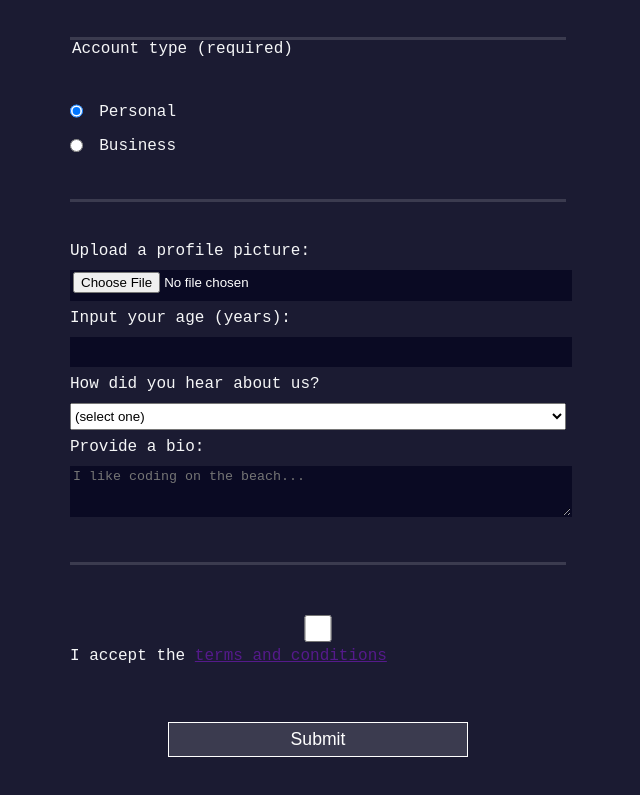
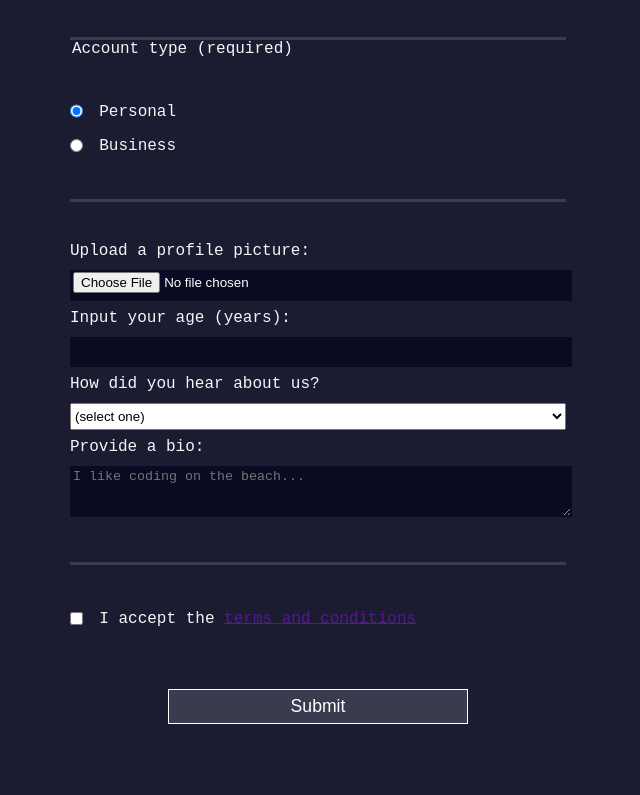
Before and after one commit to lengleman-spec/ex-registration-form, a plain HTML site: page index.html in a window 1280 px wide. Shown: the part 437-1232 px from the top of the page, without its empty margins (322-962 px from the left). After the commit the page ends 1211 px from the top, so only its background shows below. Drawn offline with Linux system fonts and the light colour scheme.

Commit message:
added 'inline' class to terms and conditions input to bring the text inline with the checkbox

```diff
--- a/index.html
+++ b/index.html
@@ -102,6 +102,7 @@
           <input
             type="checkbox"
             id="terms-and-conditions"
+            class="inline"
             name="terms"
             required
           />
```
